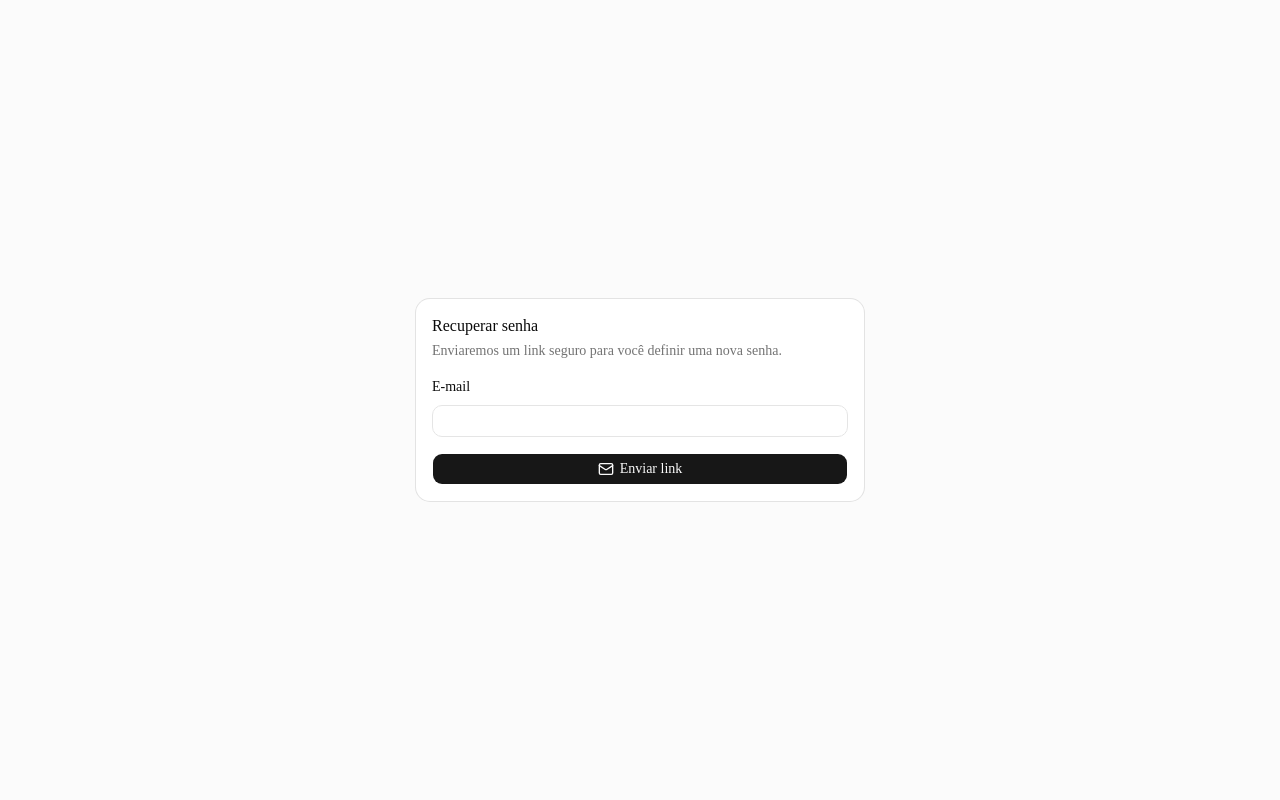
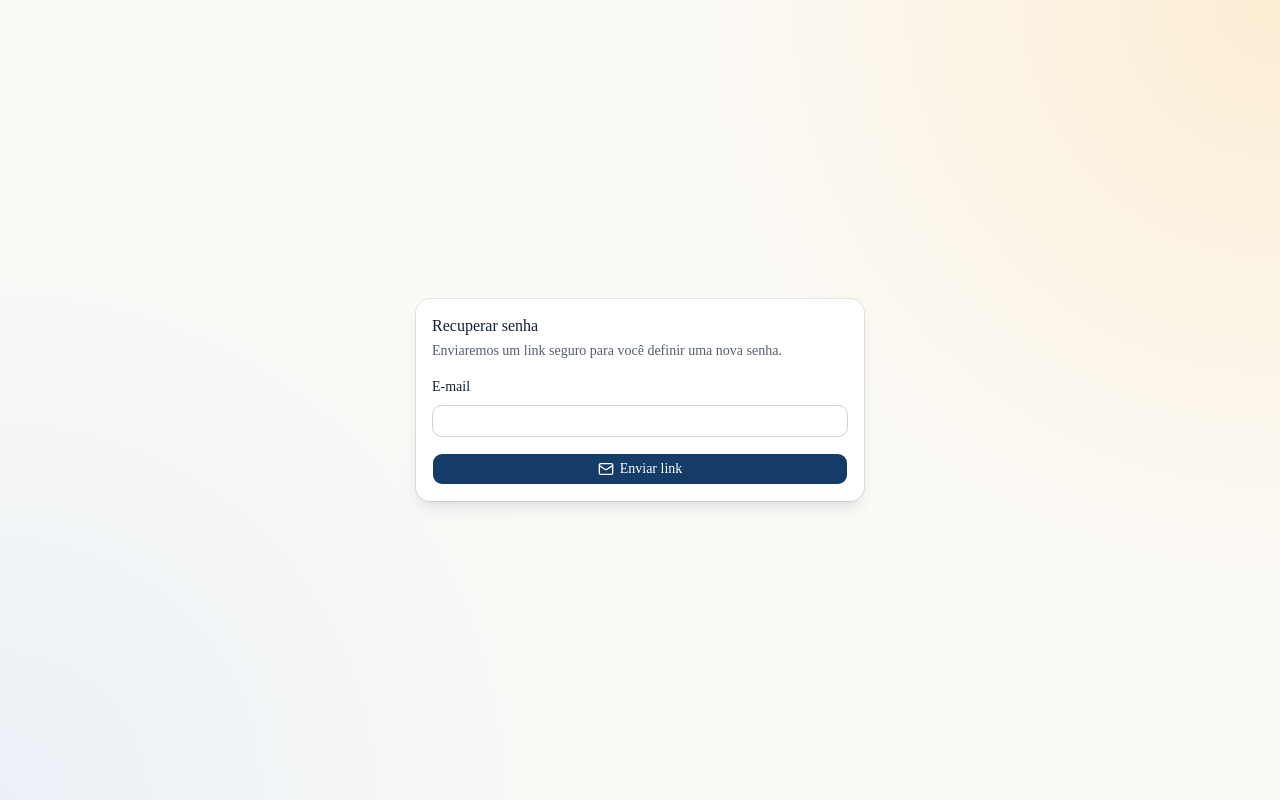
Before and after one commit to DolbyAsus/Controle-Financeiro-IBA, a Next.js app: page /auth/recuperar-senha in a window 1280 px wide. Built offline with nearby package versions, Linux system fonts and the light colour scheme; no server answers.

Commit message:
feat: consolida plano e identidade visual

```diff
--- a/src/app/(auth)/auth/atualizar-senha/page.tsx
+++ b/src/app/(auth)/auth/atualizar-senha/page.tsx
@@ -13,5 +13,5 @@ export default function UpdatePasswordPage() {
   const router = useRouter(); const [password, setPassword] = useState(""); const [confirmation, setConfirmation] = useState(""); const [error, setError] = useState<string | null>(null); const [loading, setLoading] = useState(false);
   const isStrongPassword = password.length >= 10 && /[a-z]/.test(password) && /[A-Z]/.test(password) && /\d/.test(password);
   async function submit(event: FormEvent<HTMLFormElement>) { event.preventDefault(); if (!isStrongPassword) { setError("Use ao menos 10 caracteres, com letra maiúscula, minúscula e número."); return; } if (password !== confirmation) { setError("As senhas não coincidem."); return; } setLoading(true); setError(null); const { error: updateError } = await createClient().auth.updateUser({ password }); setLoading(false); if (updateError) { setError("Não foi possível atualizar a senha. Solicite um novo link."); return; } router.replace("/dashboard"); router.refresh(); }
-  return <main className="grid min-h-screen place-items-center bg-muted/40 p-4"><Card className="w-full max-w-md"><CardHeader><CardTitle>Definir nova senha</CardTitle><CardDescription>Use ao menos 10 caracteres, com letras maiúsculas, minúsculas e números.</CardDescription></CardHeader><CardContent><form className="space-y-4" onSubmit={submit}><label className="grid gap-2 text-sm font-medium">Nova senha<Input type="password" value={password} onChange={(event) => setPassword(event.target.value)} required minLength={10} maxLength={128} autoComplete="new-password" /></label><label className="grid gap-2 text-sm font-medium">Confirmar senha<Input type="password" value={confirmation} onChange={(event) => setConfirmation(event.target.value)} required minLength={10} maxLength={128} autoComplete="new-password" /></label>{error ? <p role="alert" className="break-words rounded-lg bg-destructive/10 p-3 text-sm text-destructive">{error}</p> : null}<Button type="submit" className="w-full" disabled={loading}><KeyRound className="size-4" />{loading ? "Salvando..." : "Salvar senha"}</Button></form></CardContent></Card></main>;
+  return <main className="auth-page grid min-h-screen place-items-center p-4"><Card className="w-full max-w-md shadow-lg shadow-primary/10"><CardHeader><CardTitle>Definir nova senha</CardTitle><CardDescription>Use ao menos 10 caracteres, com letras maiúsculas, minúsculas e números.</CardDescription></CardHeader><CardContent><form className="space-y-4" onSubmit={submit}><label className="grid gap-2 text-sm font-medium">Nova senha<Input type="password" value={password} onChange={(event) => setPassword(event.target.value)} required minLength={10} maxLength={128} autoComplete="new-password" /></label><label className="grid gap-2 text-sm font-medium">Confirmar senha<Input type="password" value={confirmation} onChange={(event) => setConfirmation(event.target.value)} required minLength={10} maxLength={128} autoComplete="new-password" /></label>{error ? <p role="alert" className="break-words rounded-lg bg-destructive/10 p-3 text-sm text-destructive">{error}</p> : null}<Button type="submit" className="w-full" disabled={loading}><KeyRound className="size-4" />{loading ? "Salvando..." : "Salvar senha"}</Button></form></CardContent></Card></main>;
 }
--- a/src/app/(auth)/auth/callback/page.tsx
+++ b/src/app/(auth)/auth/callback/page.tsx
@@ -30,5 +30,5 @@ export default function AuthCallbackPage() {
     const { data: { subscription } } = supabase.auth.onAuthStateChange((_event, session) => { if (session) redirect(); });
     return () => subscription.unsubscribe();
   }, [router]);
-  return <main className="grid min-h-screen place-items-center bg-muted/40 p-4"><div className="flex items-center gap-3 rounded-lg border bg-background p-5 text-sm"><LoaderCircle className="size-5 animate-spin text-primary" />{message}</div></main>;
+  return <main className="auth-page grid min-h-screen place-items-center p-4"><div className="flex items-center gap-3 rounded-lg border bg-background p-5 text-sm shadow-lg shadow-primary/10"><LoaderCircle className="size-5 animate-spin text-primary" />{message}</div></main>;
 }
--- a/src/app/(auth)/auth/recuperar-senha/page.tsx
+++ b/src/app/(auth)/auth/recuperar-senha/page.tsx
@@ -12,5 +12,5 @@ import { getAuthCallbackUrl, isSupabaseConfigured } from "@/lib/supabase/config"
 export default function RecoverPasswordPage() {
   const [email, setEmail] = useState(""); const [sent, setSent] = useState(false); const [error, setError] = useState<string | null>(null); const [loading, setLoading] = useState(false);
   async function submit(event: FormEvent<HTMLFormElement>) { event.preventDefault(); setLoading(true); setError(null); const { error: recoveryError } = await createClient().auth.resetPasswordForEmail(email, { redirectTo: getAuthCallbackUrl() }); setLoading(false); if (recoveryError) { setError("Não foi possível enviar o link agora. Tente novamente."); return; } setSent(true); }
-  return <main className="grid min-h-screen place-items-center bg-muted/40 p-4"><Card className="w-full max-w-md"><CardHeader><CardTitle>Recuperar senha</CardTitle><CardDescription>Enviaremos um link seguro para você definir uma nova senha.</CardDescription></CardHeader><CardContent><form className="space-y-4" onSubmit={submit}><label className="grid gap-2 text-sm font-medium">E-mail<Input type="email" value={email} onChange={(event) => setEmail(event.target.value)} required autoComplete="email" /></label>{sent ? <p role="status" className="rounded-lg bg-emerald-50 p-3 text-sm text-emerald-800">Se houver uma conta associada, o e-mail de recuperação foi enviado.</p> : null}{error ? <p role="alert" className="rounded-lg bg-destructive/10 p-3 text-sm text-destructive">{error}</p> : null}<Button type="submit" className="w-full" disabled={loading || !isSupabaseConfigured()}><Mail className="size-4" />{loading ? "Enviando..." : "Enviar link"}</Button></form></CardContent></Card></main>;
+  return <main className="auth-page grid min-h-screen place-items-center p-4"><Card className="w-full max-w-md shadow-lg shadow-primary/10"><CardHeader><CardTitle>Recuperar senha</CardTitle><CardDescription>Enviaremos um link seguro para você definir uma nova senha.</CardDescription></CardHeader><CardContent><form className="space-y-4" onSubmit={submit}><label className="grid gap-2 text-sm font-medium">E-mail<Input type="email" value={email} onChange={(event) => setEmail(event.target.value)} required autoComplete="email" /></label>{sent ? <p role="status" className="rounded-lg bg-emerald-50 p-3 text-sm text-emerald-800">Se houver uma conta associada, o e-mail de recuperação foi enviado.</p> : null}{error ? <p role="alert" className="rounded-lg bg-destructive/10 p-3 text-sm text-destructive">{error}</p> : null}<Button type="submit" className="w-full" disabled={loading || !isSupabaseConfigured()}><Mail className="size-4" />{loading ? "Enviando..." : "Enviar link"}</Button></form></CardContent></Card></main>;
 }
--- a/src/app/globals.css
+++ b/src/app/globals.css
@@ -48,72 +48,73 @@
 }
 
 :root {
-  --background: oklch(1 0 0);
-  --foreground: oklch(0.145 0 0);
+  /* Paleta institucional: azul profundo, dourado de apoio e superfícies quentes. */
+  --background: oklch(0.985 0.006 90);
+  --foreground: oklch(0.24 0.045 255);
   --card: oklch(1 0 0);
-  --card-foreground: oklch(0.145 0 0);
+  --card-foreground: oklch(0.24 0.045 255);
   --popover: oklch(1 0 0);
-  --popover-foreground: oklch(0.145 0 0);
-  --primary: oklch(0.205 0 0);
-  --primary-foreground: oklch(0.985 0 0);
-  --secondary: oklch(0.97 0 0);
-  --secondary-foreground: oklch(0.205 0 0);
-  --muted: oklch(0.97 0 0);
-  --muted-foreground: oklch(0.556 0 0);
-  --accent: oklch(0.97 0 0);
-  --accent-foreground: oklch(0.205 0 0);
+  --popover-foreground: oklch(0.24 0.045 255);
+  --primary: oklch(0.35 0.09 255);
+  --primary-foreground: oklch(0.99 0.004 90);
+  --secondary: oklch(0.94 0.018 255);
+  --secondary-foreground: oklch(0.28 0.06 255);
+  --muted: oklch(0.955 0.012 90);
+  --muted-foreground: oklch(0.48 0.025 255);
+  --accent: oklch(0.9 0.075 82);
+  --accent-foreground: oklch(0.3 0.05 75);
   --destructive: oklch(0.577 0.245 27.325);
-  --border: oklch(0.922 0 0);
-  --input: oklch(0.922 0 0);
-  --ring: oklch(0.708 0 0);
-  --chart-1: oklch(0.87 0 0);
-  --chart-2: oklch(0.556 0 0);
-  --chart-3: oklch(0.439 0 0);
-  --chart-4: oklch(0.371 0 0);
-  --chart-5: oklch(0.269 0 0);
+  --border: oklch(0.89 0.015 255);
+  --input: oklch(0.86 0.02 255);
+  --ring: oklch(0.65 0.12 82);
+  --chart-1: oklch(0.45 0.11 255);
+  --chart-2: oklch(0.67 0.14 78);
+  --chart-3: oklch(0.53 0.11 160);
+  --chart-4: oklch(0.56 0.1 315);
+  --chart-5: oklch(0.45 0.075 40);
   --radius: 0.625rem;
-  --sidebar: oklch(0.985 0 0);
-  --sidebar-foreground: oklch(0.145 0 0);
-  --sidebar-primary: oklch(0.205 0 0);
-  --sidebar-primary-foreground: oklch(0.985 0 0);
-  --sidebar-accent: oklch(0.97 0 0);
-  --sidebar-accent-foreground: oklch(0.205 0 0);
-  --sidebar-border: oklch(0.922 0 0);
-  --sidebar-ring: oklch(0.708 0 0);
+  --sidebar: oklch(0.97 0.012 90);
+  --sidebar-foreground: oklch(0.24 0.045 255);
+  --sidebar-primary: oklch(0.35 0.09 255);
+  --sidebar-primary-foreground: oklch(0.99 0.004 90);
+  --sidebar-accent: oklch(0.92 0.028 82);
+  --sidebar-accent-foreground: oklch(0.28 0.06 255);
+  --sidebar-border: oklch(0.87 0.018 255);
+  --sidebar-ring: oklch(0.65 0.12 82);
 }
 
 .dark {
-  --background: oklch(0.145 0 0);
-  --foreground: oklch(0.985 0 0);
-  --card: oklch(0.205 0 0);
-  --card-foreground: oklch(0.985 0 0);
-  --popover: oklch(0.205 0 0);
-  --popover-foreground: oklch(0.985 0 0);
-  --primary: oklch(0.922 0 0);
-  --primary-foreground: oklch(0.205 0 0);
-  --secondary: oklch(0.269 0 0);
-  --secondary-foreground: oklch(0.985 0 0);
-  --muted: oklch(0.269 0 0);
-  --muted-foreground: oklch(0.708 0 0);
-  --accent: oklch(0.269 0 0);
-  --accent-foreground: oklch(0.985 0 0);
+  --background: oklch(0.2 0.04 255);
+  --foreground: oklch(0.98 0.008 90);
+  --card: oklch(0.25 0.045 255);
+  --card-foreground: oklch(0.98 0.008 90);
+  --popover: oklch(0.25 0.045 255);
+  --popover-foreground: oklch(0.98 0.008 90);
+  --primary: oklch(0.76 0.11 82);
+  --primary-foreground: oklch(0.24 0.045 255);
+  --secondary: oklch(0.3 0.045 255);
+  --secondary-foreground: oklch(0.98 0.008 90);
+  --muted: oklch(0.3 0.045 255);
+  --muted-foreground: oklch(0.75 0.025 255);
+  --accent: oklch(0.36 0.06 255);
+  --accent-foreground: oklch(0.98 0.008 90);
   --destructive: oklch(0.704 0.191 22.216);
-  --border: oklch(1 0 0 / 10%);
-  --input: oklch(1 0 0 / 15%);
-  --ring: oklch(0.556 0 0);
-  --chart-1: oklch(0.87 0 0);
-  --chart-2: oklch(0.556 0 0);
-  --chart-3: oklch(0.439 0 0);
-  --chart-4: oklch(0.371 0 0);
-  --chart-5: oklch(0.269 0 0);
-  --sidebar: oklch(0.205 0 0);
-  --sidebar-foreground: oklch(0.985 0 0);
-  --sidebar-primary: oklch(0.488 0.243 264.376);
-  --sidebar-primary-foreground: oklch(0.985 0 0);
-  --sidebar-accent: oklch(0.269 0 0);
-  --sidebar-accent-foreground: oklch(0.985 0 0);
-  --sidebar-border: oklch(1 0 0 / 10%);
-  --sidebar-ring: oklch(0.556 0 0);
+  --border: oklch(1 0 0 / 12%);
+  --input: oklch(1 0 0 / 16%);
+  --ring: oklch(0.76 0.11 82);
+  --chart-1: oklch(0.68 0.11 255);
+  --chart-2: oklch(0.76 0.11 82);
+  --chart-3: oklch(0.68 0.11 160);
+  --chart-4: oklch(0.7 0.1 315);
+  --chart-5: oklch(0.65 0.075 40);
+  --sidebar: oklch(0.22 0.045 255);
+  --sidebar-foreground: oklch(0.98 0.008 90);
+  --sidebar-primary: oklch(0.76 0.11 82);
+  --sidebar-primary-foreground: oklch(0.24 0.045 255);
+  --sidebar-accent: oklch(0.3 0.045 255);
+  --sidebar-accent-foreground: oklch(0.98 0.008 90);
+  --sidebar-border: oklch(1 0 0 / 12%);
+  --sidebar-ring: oklch(0.76 0.11 82);
 }
 
 @layer base {
@@ -127,3 +128,12 @@
     @apply font-sans;
   }
 }
+
+@layer components {
+  .auth-page {
+    background:
+      radial-gradient(circle at top right, oklch(0.91 0.075 82 / 45%), transparent 38%),
+      radial-gradient(circle at bottom left, oklch(0.88 0.05 255 / 30%), transparent 42%),
+      var(--background);
+  }
+}
```
Also changed, not shown: src/app/(auth)/login/page.tsx (+1 -1 lines), 1 other file (tests, documents, lock files or other folders).
